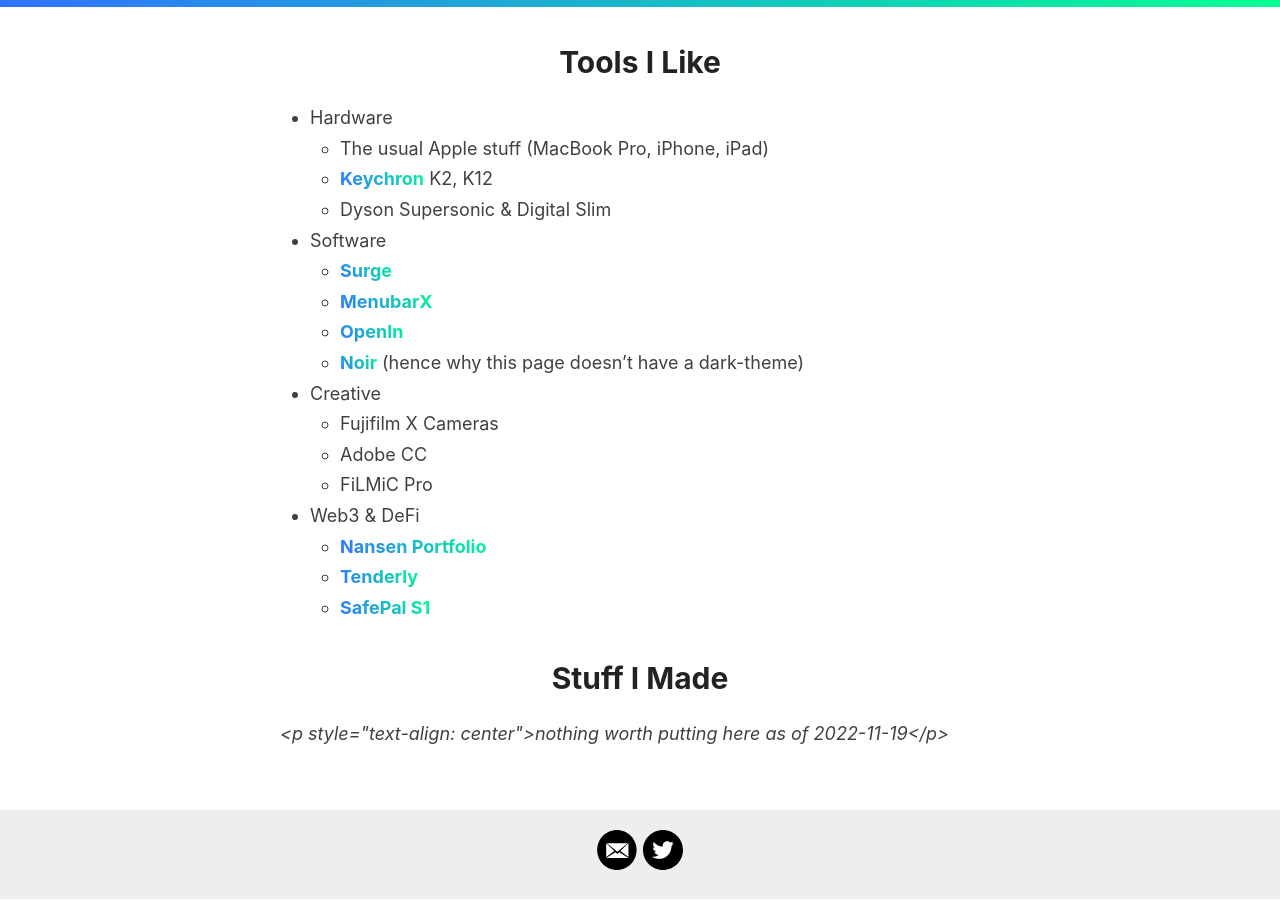
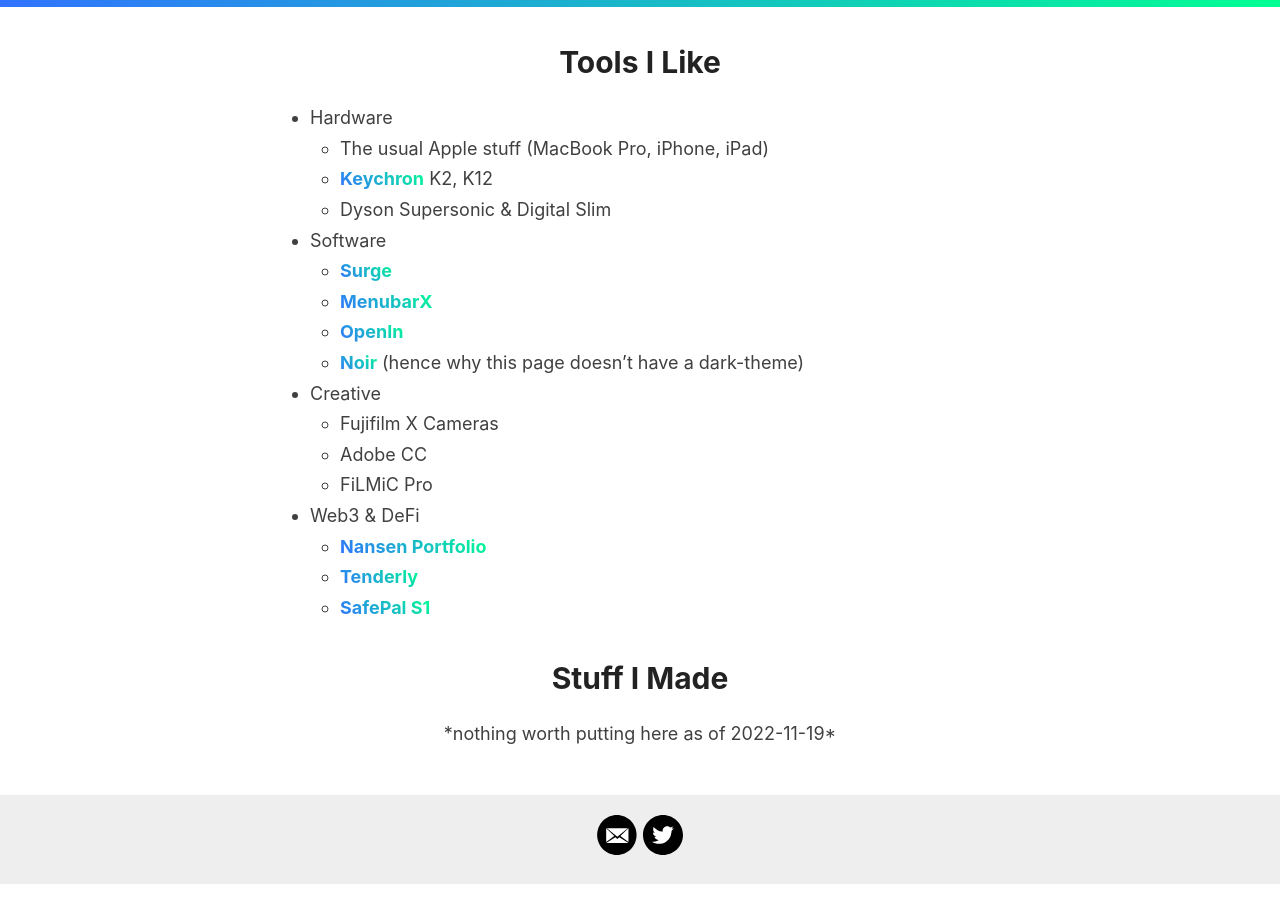
Before and after one commit to 98827ddb7e5a2c2e261912a23d9251d6/98827ddb7e5a2c2e261912a23d9251d6.github.io, a Jekyll site: the page built from index.md, in a window 1280 px wide and 900 px high, scrolled down 784 px. Built offline with Jekyll 4.4.1, drawn with Linux system fonts in a browser that asks for light colours; our own code applies the rules of GitHub Pages for plain Markdown files.

Commit message:
fix markdown breaking on home

```diff
--- a/index.md
+++ b/index.md
@@ -47,7 +47,7 @@
 
 # Stuff I Made
 
-*<p style="text-align: center">nothing worth putting here as of <span id="current"></span></p>*
+<div style="text-align: center">*nothing worth putting here as of <span id="current"></span>*</div>
 <script>
 	var date = new Date();
 	var current_date = date.getFullYear()+"-"+(date.getMonth()+1)+"-"+ date.getDate();
```
